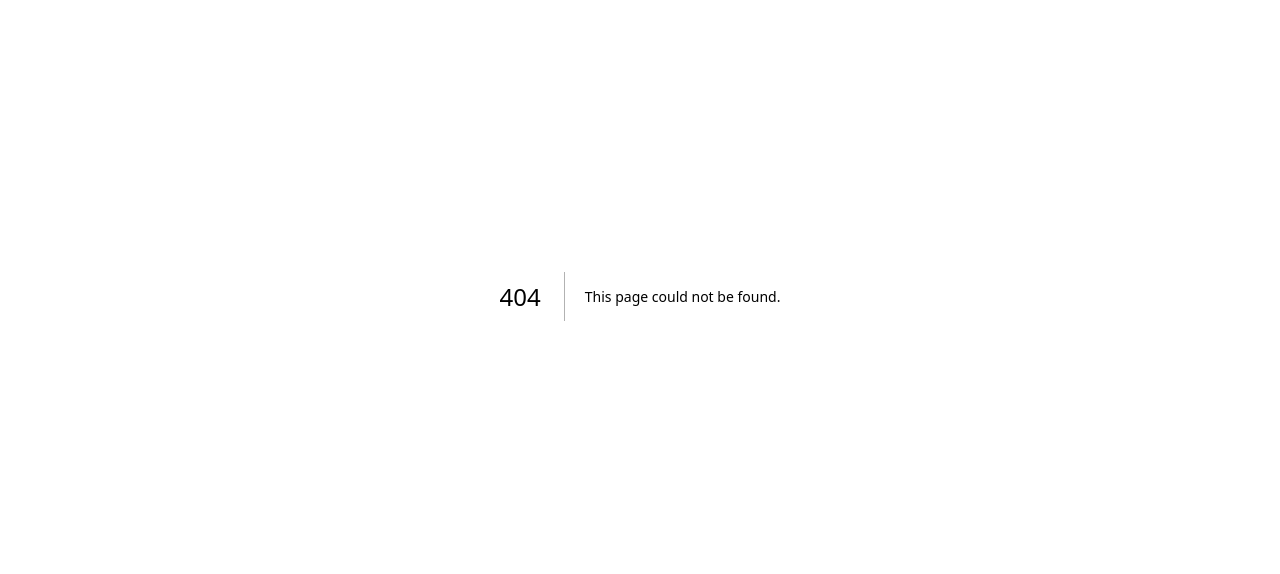
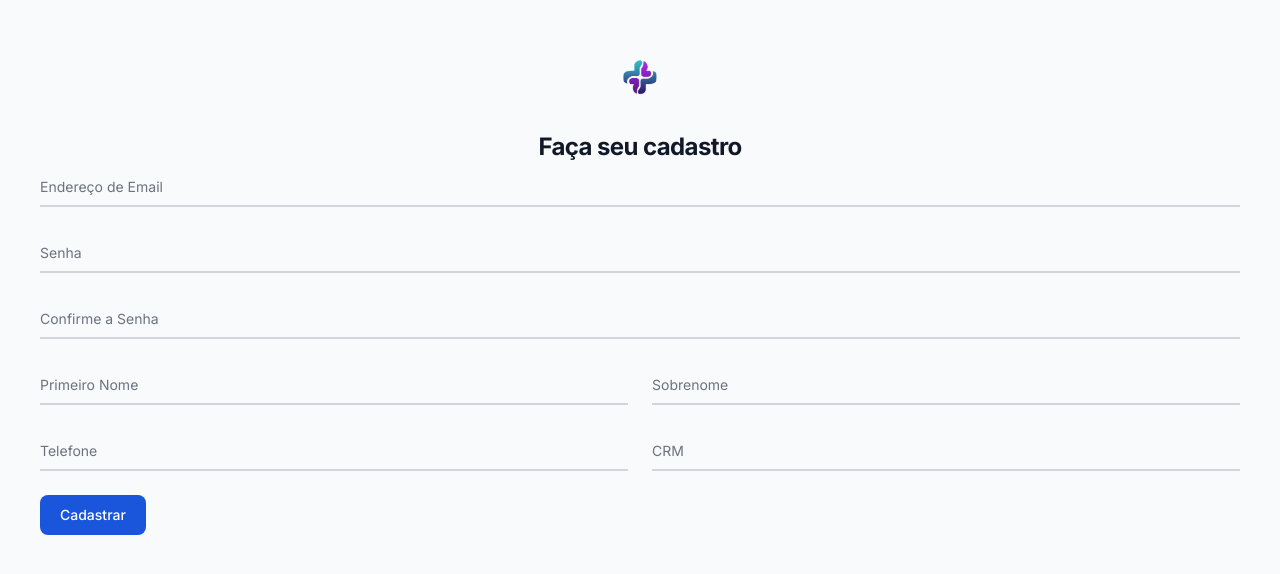
Before and after one commit to leobianor/CureQuest, a Next.js app: page /cadastro in a window 1280 px wide. Before the commit this address had no page. Shown: the part 104-678 px from the top of the page. Built offline with nearby package versions, Linux system fonts and the light colour scheme.

Commit message:
Fazendo pagina de cadastro

```diff
--- /dev/null
+++ b/src/app/cadastro/page.jsx
@@ -0,0 +1,85 @@
+"use client"
+
+import Image from "next/image"
+import logo from "@/images/logo.png"
+import { useState } from "react"
+import { useRouter } from "next/navigation";
+import toast from "react-hot-toast";
+
+export default function Login() {
+    const [email, setEmail] = useState("")
+    const [senha, setSenha] = useState("")
+    const { push } = useRouter()
+
+    function login(e) {
+        e.preventDefault()
+        if (email === "leobianor@outlook.com" && senha === "123") {
+            push("/dashboard/home")
+        } else {
+            toast.error("Credenciais Invalidas", {
+                style: {
+                    backgroundColor: '#333',
+                    color: '#FFF'
+                }
+            })
+        }
+    }
+
+
+    return (
+        <div className="bg-gray-50 dark:bg-gray-800 h-screen">
+            <div className="flex h-full flex-1 flex-col justify-center px-10 py-14">
+                <div className="sm:mx-auto sm:w-full sm:max-w-sm">
+                    <Image
+                        className="mx-auto h-10 w-auto object-cover"
+                        src={logo}
+                        alt="Picture of the author"
+                    />
+                    <h2 className="mt-8 text-center text-2xl font-bold leading-9 tracking-tight text-gray-900 dark:text-white">
+                        Faça seu cadastro
+                    </h2>
+                </div>
+
+                <form>
+                    <div class="relative z-0 w-full mb-6 group">
+                        <input type="email" name="floating_email" id="floating_email" class="block py-2.5 px-0 w-full text-sm text-gray-900 bg-transparent border-0 border-b-2 border-gray-300 appearance-none dark:text-white dark:border-gray-600 dark:focus:border-blue-500 focus:outline-none focus:ring-0 focus:border-blue-600 peer" placeholder=" " required />
+                        <label for="floating_email" class="peer-focus:font-medium absolute text-sm text-gray-500 dark:text-gray-400 duration-300 transform -translate-y-6 scale-75 top-3 -z-10 origin-[0] peer-focus:left-0 peer-focus:text-blue-600 peer-focus:dark:text-blue-500 peer-placeholder-shown:scale-100 peer-placeholder-shown:translate-y-0 peer-focus:scale-75 peer-focus:-translate-y-6">Endereço de Email</label>
+                    </div>
+                    <div class="relative z-0 w-full mb-6 group">
+                        <input type="password" name="floating_password" id="floating_password" class="block py-2.5 px-0 w-full text-sm text-gray-900 bg-transparent border-0 border-b-2 border-gray-300 appearance-none dark:text-white dark:border-gray-600 dark:focus:border-blue-500 focus:outline-none focus:ring-0 focus:border-blue-600 peer" placeholder=" " required />
+                        <label for="floating_password" class="peer-focus:font-medium absolute text-sm text-gray-500 dark:text-gray-400 duration-300 transform -translate-y-6 scale-75 top-3 -z-10 origin-[0] peer-focus:left-0 peer-focus:text-blue-600 peer-focus:dark:text-blue-500 peer-placeholder-shown:scale-100 peer-placeholder-shown:translate-y-0 peer-focus:scale-75 peer-focus:-translate-y-6">Senha</label>
+                    </div>
+                    <div class="relative z-0 w-full mb-6 group">
+                        <input type="password" name="repeat_password" id="floating_repeat_password" class="block py-2.5 px-0 w-full text-sm text-gray-900 bg-transparent border-0 border-b-2 border-gray-300 appearance-none dark:text-white dark:border-gray-600 dark:focus:border-blue-500 focus:outline-none focus:ring-0 focus:border-blue-600 peer" placeholder=" " required />
+                        <label for="floating_repeat_password" class="peer-focus:font-medium absolute text-sm text-gray-500 dark:text-gray-400 duration-300 transform -translate-y-6 scale-75 top-3 -z-10 origin-[0] peer-focus:left-0 peer-focus:text-blue-600 peer-focus:dark:text-blue-500 peer-placeholder-shown:scale-100 peer-placeholder-shown:translate-y-0 peer-focus:scale-75 peer-focus:-translate-y-6">Confirme a Senha</label>
+                    </div>
+                    <div class="grid md:grid-cols-2 md:gap-6">
+                        <div class="relative z-0 w-full mb-6 group">
+                            <input type="text" name="floating_first_name" id="floating_first_name" class="block py-2.5 px-0 w-full text-sm text-gray-900 bg-transparent border-0 border-b-2 border-gray-300 appearance-none dark:text-white dark:border-gray-600 dark:focus:border-blue-500 focus:outline-none focus:ring-0 focus:border-blue-600 peer" placeholder=" " required />
+                            <label for="floating_first_name" class="peer-focus:font-medium absolute text-sm text-gray-500 dark:text-gray-400 duration-300 transform -translate-y-6 scale-75 top-3 -z-10 origin-[0] peer-focus:left-0 peer-focus:text-blue-600 peer-focus:dark:text-blue-500 peer-placeholder-shown:scale-100 peer-placeholder-shown:translate-y-0 peer-focus:scale-75 peer-focus:-translate-y-6">Primeiro Nome</label>
+                        </div>
+                        <div class="relative z-0 w-full mb-6 group">
+                            <input type="text" name="floating_last_name" id="floating_last_name" class="block py-2.5 px-0 w-full text-sm text-gray-900 bg-transparent border-0 border-b-2 border-gray-300 appearance-none dark:text-white dark:border-gray-600 dark:focus:border-blue-500 focus:outline-none focus:ring-0 focus:border-blue-600 peer" placeholder=" " required />
+                            <label for="floating_last_name" class="peer-focus:font-medium absolute text-sm text-gray-500 dark:text-gray-400 duration-300 transform -translate-y-6 scale-75 top-3 -z-10 origin-[0] peer-focus:left-0 peer-focus:text-blue-600 peer-focus:dark:text-blue-500 peer-placeholder-shown:scale-100 peer-placeholder-shown:translate-y-0 peer-focus:scale-75 peer-focus:-translate-y-6">Sobrenome</label>
+                        </div>
+                    </div>
+                    <div class="grid md:grid-cols-2 md:gap-6">
+                        <div class="relative z-0 w-full mb-6 group">
+                            <input type="tel" pattern="[0-9]{3}-[0-9]{3}-[0-9]{4}" name="floating_phone" id="floating_phone" class="block py-2.5 px-0 w-full text-sm text-gray-900 bg-transparent border-0 border-b-2 border-gray-300 appearance-none dark:text-white dark:border-gray-600 dark:focus:border-blue-500 focus:outline-none focus:ring-0 focus:border-blue-600 peer" placeholder=" " required />
+                            <label for="floating_phone" class="peer-focus:font-medium absolute text-sm text-gray-500 dark:text-gray-400 duration-300 transform -translate-y-6 scale-75 top-3 -z-10 origin-[0] peer-focus:left-0 peer-focus:text-blue-600 peer-focus:dark:text-blue-500 peer-placeholder-shown:scale-100 peer-placeholder-shown:translate-y-0 peer-focus:scale-75 peer-focus:-translate-y-6">Telefone</label>
+                        </div>
+                        <div class="relative z-0 w-full mb-6 group">
+                            <input type="text" name="floating_company" id="floating_company" class="block py-2.5 px-0 w-full text-sm text-gray-900 bg-transparent border-0 border-b-2 border-gray-300 appearance-none dark:text-white dark:border-gray-600 dark:focus:border-blue-500 focus:outline-none focus:ring-0 focus:border-blue-600 peer" placeholder=" " required />
+                            <label for="floating_company" class="peer-focus:font-medium absolute text-sm text-gray-500 dark:text-gray-400 duration-300 transform -translate-y-6 scale-75 top-3 -z-10 origin-[0] peer-focus:left-0 peer-focus:text-blue-600 peer-focus:dark:text-blue-500 peer-placeholder-shown:scale-100 peer-placeholder-shown:translate-y-0 peer-focus:scale-75 peer-focus:-translate-y-6">CRM</label>
+                        </div>
+                    </div>
+                    <button type="submit" class="text-white bg-blue-700 hover:bg-blue-800 focus:ring-4 focus:outline-none focus:ring-blue-300 font-medium rounded-lg text-sm w-full sm:w-auto px-5 py-2.5 text-center dark:bg-blue-600 dark:hover:bg-blue-700 dark:focus:ring-blue-800">Cadastrar</button>
+                </form>
+
+
+
+
+            </div>
+        </div>
+    )
+}
--- a/src/app/page.js
+++ b/src/app/page.js
@@ -2,6 +2,7 @@ import Titulo from "@/components/Titulo"
 import Image from "next/image"
 import logo from "@/images/logo.png"
 import personagem_inicio from "@/images/personagem_inicio.png"
+import 'flowbite';
 
 
 
@@ -9,43 +10,27 @@ export default async function Home() {
   //mock
   return (
     <>
-      <nav className="items-start fixed flex max-w-full  flex-col pl-4 max-md:max-w-full bg-gray-50 dark:bg-gray-800 border-b-[0.5px] border-b-slate-100 dark:border-b-gray-700 z-50">
-        <div className="justify-center items-center z-[1] flex flex-col self-stretch pl-2.5 pr-5 py-3 max-md:max-w-full">
-          <div className="flex max-w-full w-[1611px] flex-row items-start justify-between gap-5 max-md:flex-wrap max-md:justify-center max-md:max-w-full">
-            <div className="justify-center items-start flex flex-row self-center gap-5 min-w-[300px] pr-5">
-              <a
-                href="#"
-                className="flex text-black font-semibold text-3xl grow shrink-0 basis-auto self-center text-center -mt-px"
-              >
-                <Image
-                  className="aspect-auto object-contain object-center w-[39px] max-w-full self-center"
-                  src={logo}
-                  alt="logo"
-                />
-                Cure Quest
-              </a>
-            </div>
-            <div className="justify-between items-start flex max-w-full w-[659px] flex-row self-center gap-5 min-w-[300px] mt-0.5 pr-5 max-md:flex-wrap max-md:justify-center max-md:max-w-full">
-            </div>
-            <div className="justify-between items-start flex max-w-full w-[226px] flex-row self-center gap-5 min-w-[203px] pr-5 max-md:justify-center">
-              <a
-                href="/login"
-                className="text-neutral-500 font-normal text-base min-w-[41px] mt-1"
-              >
-                Login
-              </a>
-              <a
-                href="..."
-                builder-id="builder-6951353784116829"
-                className="text-neutral-500 font-normal text-base self-center text-center min-w-[82px]"
-              >
-                Cadastrar
-              </a>
 
-            </div>
+      <nav class="bg-white dark:bg-gray-900 fixed w-full z-20 top-0 left-0 border-b border-gray-200 dark:border-gray-600">
+        <div class="max-w-screen-xl flex flex-wrap items-center justify-between mx-auto p-4">
+          <a href="/" className="flex ml-2 md:mr-24">
+            <Image
+              src={logo}
+              className="w-8 h-8 mr-3"
+              alt="Cure Quest Logo" />
+            <span className="self-center text-xl font-semibold sm:text-2xl whitespace-nowrap text-gray-900 dark:text-white">Cure Quest</span>
+          </a>
+          <div class="flex md:order-2">
+            <a href="/login" type="button" class="text-white bg-purple-700 hover:bg-purple-800 focus:ring-4 focus:outline-none focus:ring-purple-300 font-medium rounded-lg text-sm px-4 py-2 text-center mr-3 md:mr-0 dark:bg-purple-600 dark:hover:bg-purple-700 dark:focus:ring-purple-800">Login</a>
+            <a href="/cadastro" type="button" class="text-gray-900 font-medium rounded-lg text-sm px-4 py-2 text-center mr-3 md:mr-0 ">Cadastrar</a>
+
           </div>
+
         </div>
       </nav>
+
+
+
 
 
 
```
